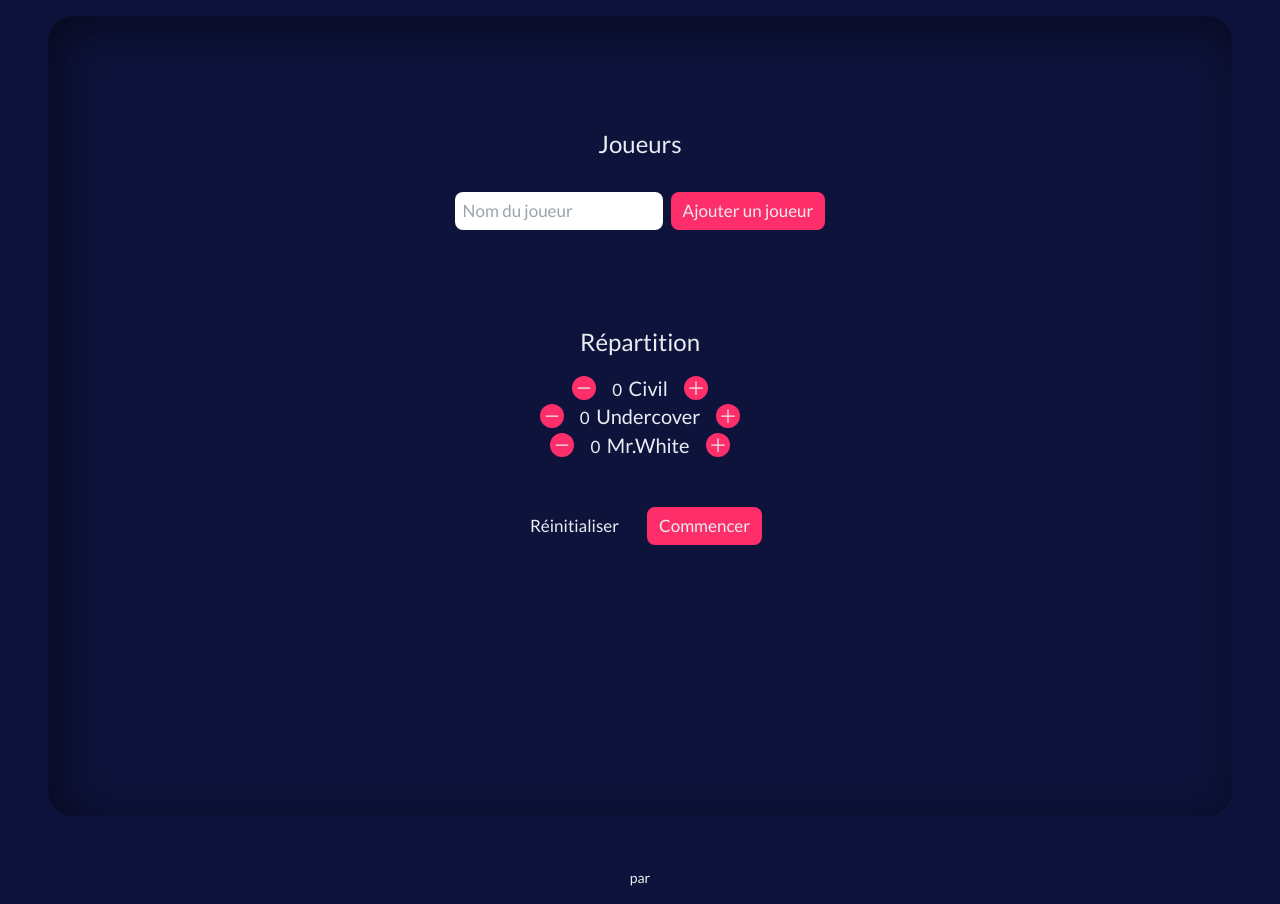
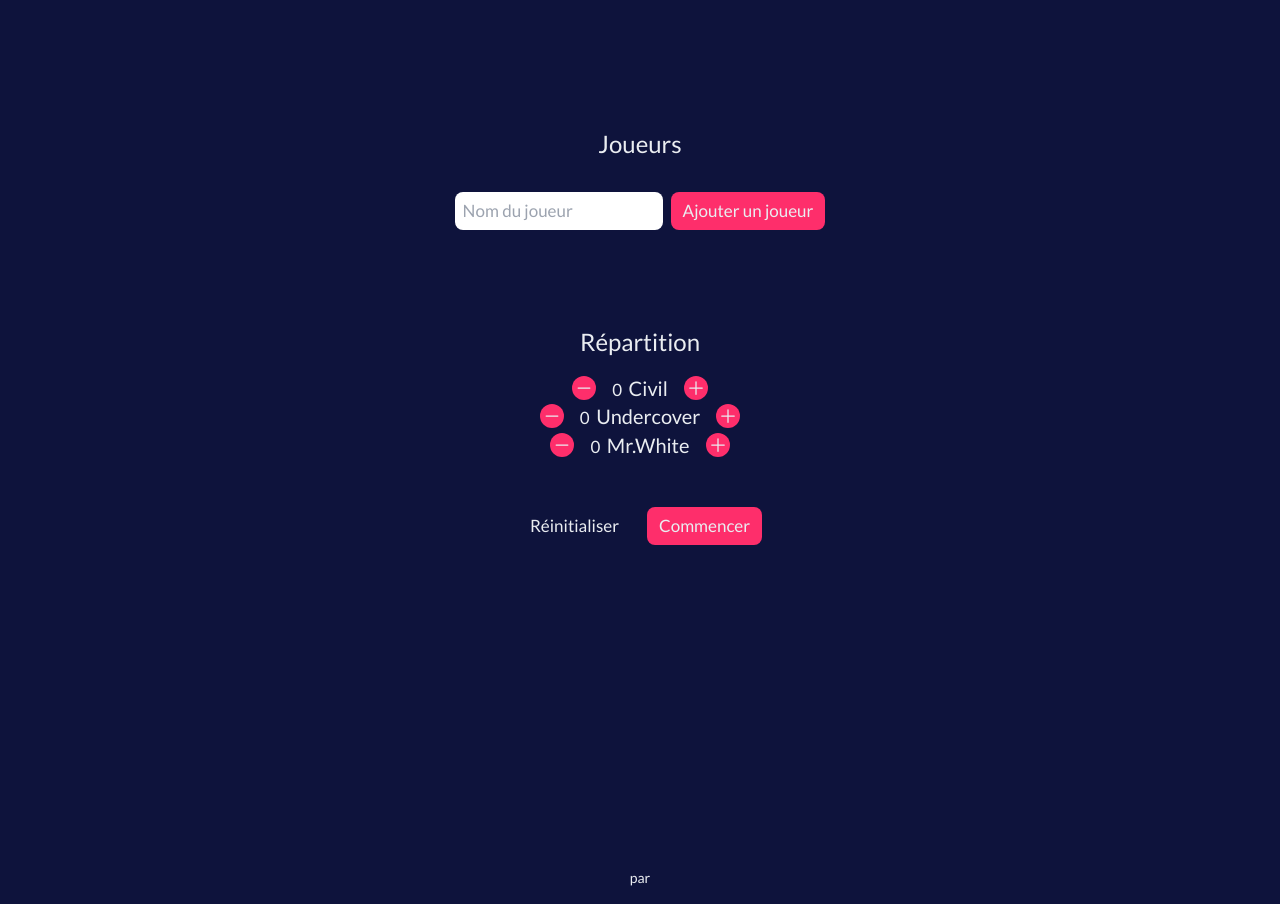
Before and after one commit to LalbaAnthony/undercover, a Vue app in the folder front/: page / in a window 1280 px wide. Built offline with nearby package versions, Linux system fonts and the light colour scheme; no server answers.

Commit message:
Style and more

```diff
--- a/front/src/assets/main.css
+++ b/front/src/assets/main.css
@@ -49,7 +49,6 @@
 main {
   min-height: 100vh;
   border-radius: 25px;
-  box-shadow: inset 10px 10px 50px 0px rgba(0, 0, 0, 0.5);
 }
 
 .custom-shadow {
```
